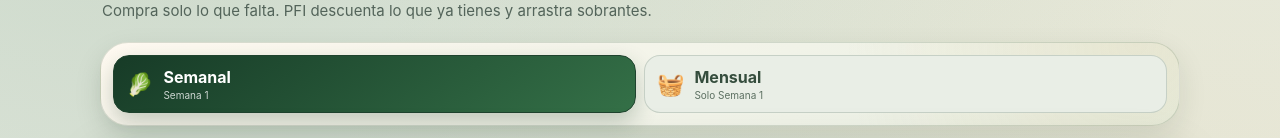
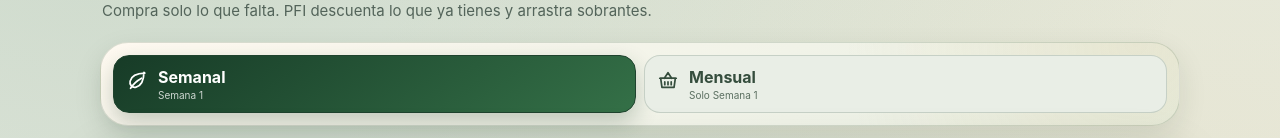
Before and after one commit to adrianezq-lang/pfi-planificador-familiar, a React (Vite) app: page / in a window 1280 px wide. Both pictures are taken after a click on the button "Compra". Shown: the part 256-394 px from the top of the page. Built offline with nearby package versions, Linux system fonts and the light colour scheme.

Commit message:
ui: pulir iconografía de Compra

```diff
--- a/src/pages/CompraModern.tsx
+++ b/src/pages/CompraModern.tsx
@@ -1,5 +1,6 @@
 import { useEffect, useMemo, useState, type FormEvent } from 'react';
 import type { DiaMenu } from '../data/Menusemanal';
+import AppIcon from '../components/AppIcon';
 import type { LineaCompra, ResultadoCompra } from '../motor/compra';
 import {
   ORDEN_SECCIONES_COMPRA,
@@ -353,7 +354,7 @@ export default function CompraModern({
             aria-pressed={periodo === 'semana'}
             onClick={() => setPeriodo('semana')}
           >
-            <span>🥬</span>
+            <span className="shopping-period-icon"><AppIcon name="leaf" /></span>
             <div><strong>Semanal</strong><small>Semana {semanaActiva + 1}</small></div>
           </button>
           {compraMensualDisponible && (
@@ -362,7 +363,7 @@ export default function CompraModern({
               aria-pressed={periodo === 'mes'}
               onClick={() => setPeriodo('mes')}
             >
-              <span>🧺</span>
+              <span className="shopping-period-icon"><AppIcon name="basket" /></span>
               <div><strong>Mensual</strong><small>Solo Semana 1</small></div>
             </button>
           )}
```
